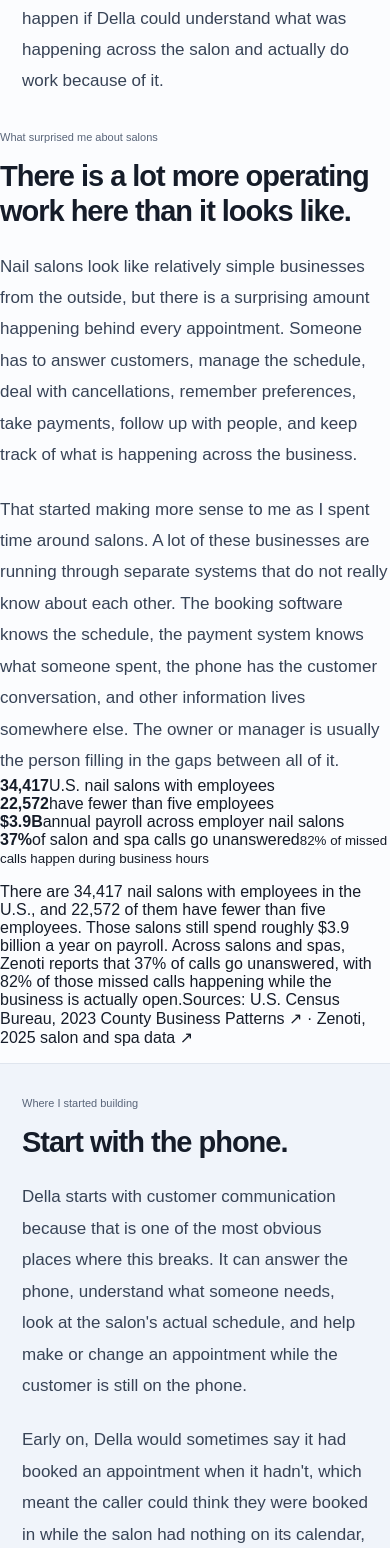
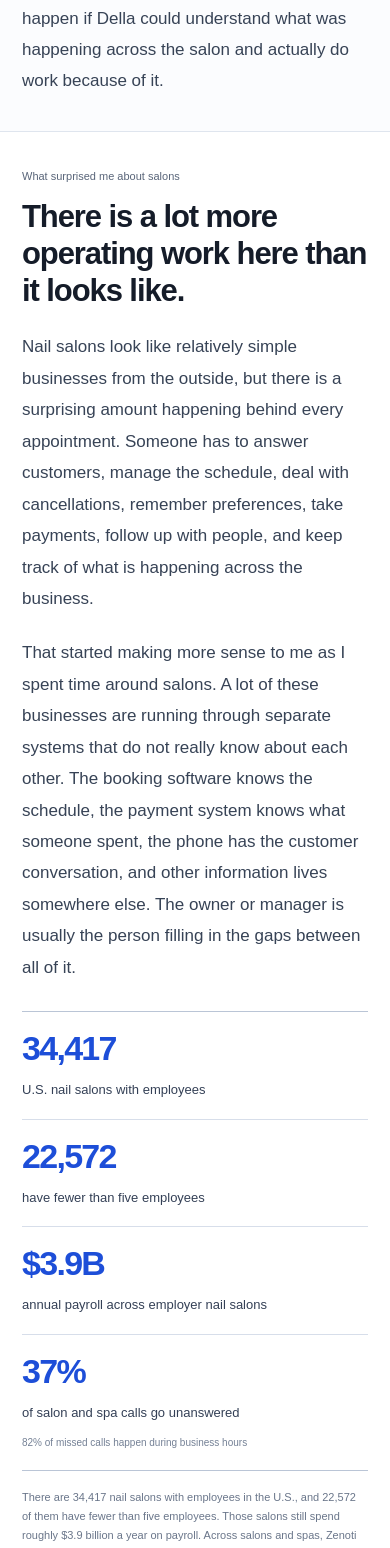
Before and after one commit to pegg-dot/nate-pegg-portfolio, a Next.js app: page /work/della in a window 390 px wide. Shown: the part 1520-3068 px from the top of the page. Built offline with nearby package versions, Linux system fonts and the light colour scheme.

Commit message:
Style Della problem and future sections

```diff
--- a/src/app/work/della/originals.module.css
+++ b/src/app/work/della/originals.module.css
@@ -21,3 +21,54 @@
 .screen figcaption a{min-height:44px}
 @media(max-width:960px){.callContent{grid-template-columns:minmax(0,1fr) 360px;gap:32px}.callHeading .prose{font-size:17px}}
 @media(max-width:760px){.callContent{grid-template-columns:1fr;gap:24px;max-width:650px}.callScreens{justify-self:center}.callHeading{padding-top:0}.sourceNote{margin-top:20px}.technical{max-width:650px}}
+
+
+/* Della's larger operating-system story: evidence first, future clearly separated from what is live. */
+.industry{border-block:1px solid var(--line);background:#fff;padding:52px 40px 48px}
+.industryHead{width:calc(100% - 80px);max-width:790px;margin:0 auto 38px}
+.industryHead h2{max-width:700px;font-size:40px}
+.industryHead .prose{font-size:18px}
+.statGrid{max-width:1120px;margin:0 auto;display:grid;grid-template-columns:repeat(4,minmax(0,1fr));border-top:1px solid #bac5d6;border-bottom:1px solid #bac5d6}
+.stat{min-height:155px;padding:22px 22px 19px;border-right:1px solid #d7deea;display:flex;flex-direction:column}
+.stat:last-child{border-right:0}
+.stat strong{font-size:38px;line-height:1;letter-spacing:-.05em;color:#1d4ed8;font-weight:600}
+.stat span{margin-top:15px;font-size:13px;line-height:1.5;color:#344056}
+.stat small{margin-top:auto;padding-top:13px;font-size:10px;line-height:1.55;color:#748095}
+.industryNote{max-width:1120px;margin:20px auto 0;display:grid;grid-template-columns:minmax(0,1.55fr) minmax(260px,.75fr);gap:42px;font-size:11px;line-height:1.75;color:#6a768a}
+.industryNote span:last-child{text-align:right}
+.industryNote a{text-decoration:underline;text-underline-offset:3px}
+
+.direction{border-top:1px solid var(--line);padding:56px 40px 62px;background:#fbfcfe}
+.directionIntro,.directionClose{width:calc(100% - 80px);max-width:790px;margin:0 auto}
+.directionIntro h2{font-size:40px}
+.futureExample{max-width:960px;width:calc(100% - 80px);margin:44px auto;padding:28px 32px;border:1px solid #cbd6e8;background:#f3f6fb}
+.futureExample .label{color:#40516f}
+.futureExample p{margin:0;max-width:830px;font-family:Arial,Helvetica,sans-serif;font-size:20px;line-height:1.72;color:#2e3a4e}
+.directionClose{padding-top:2px}
+.directionLine{margin:30px 0 0;padding-top:28px;border-top:1px solid #cbd6e8;font-size:31px;line-height:1.35;letter-spacing:-.03em;color:#151c29;max-width:740px}
+
+@media(max-width:900px){
+  .statGrid{grid-template-columns:1fr 1fr}
+  .stat:nth-child(2){border-right:0}
+  .stat:nth-child(-n+2){border-bottom:1px solid #d7deea}
+  .industryNote{grid-template-columns:1fr;gap:16px}
+  .industryNote span:last-child{text-align:left}
+}
+@media(max-width:650px){
+  .industry{padding:38px 22px 36px}
+  .industryHead{width:100%;margin-bottom:28px}
+  .industryHead h2{font-size:31px}
+  .industryHead .prose{font-size:17px}
+  .statGrid{grid-template-columns:1fr;margin-inline:0}
+  .stat{min-height:0;border-right:0;border-bottom:1px solid #d7deea;padding:19px 0}
+  .stat:nth-child(-n+2){border-bottom:1px solid #d7deea}
+  .stat:last-child{border-bottom:0}
+  .stat strong{font-size:34px}
+  .industryNote{margin-top:17px}
+  .direction{padding:39px 22px 45px}
+  .directionIntro,.directionClose,.futureExample{width:100%}
+  .directionIntro h2{font-size:31px}
+  .futureExample{margin-block:30px;padding:22px}
+  .futureExample p{font-size:18px;line-height:1.7}
+  .directionLine{font-size:25px}
+}
```
